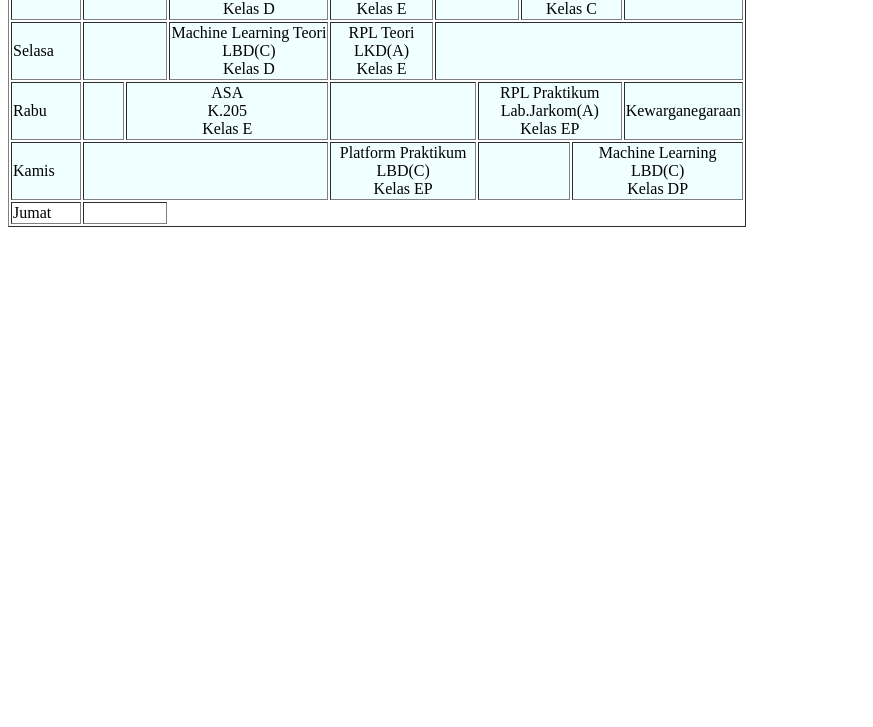
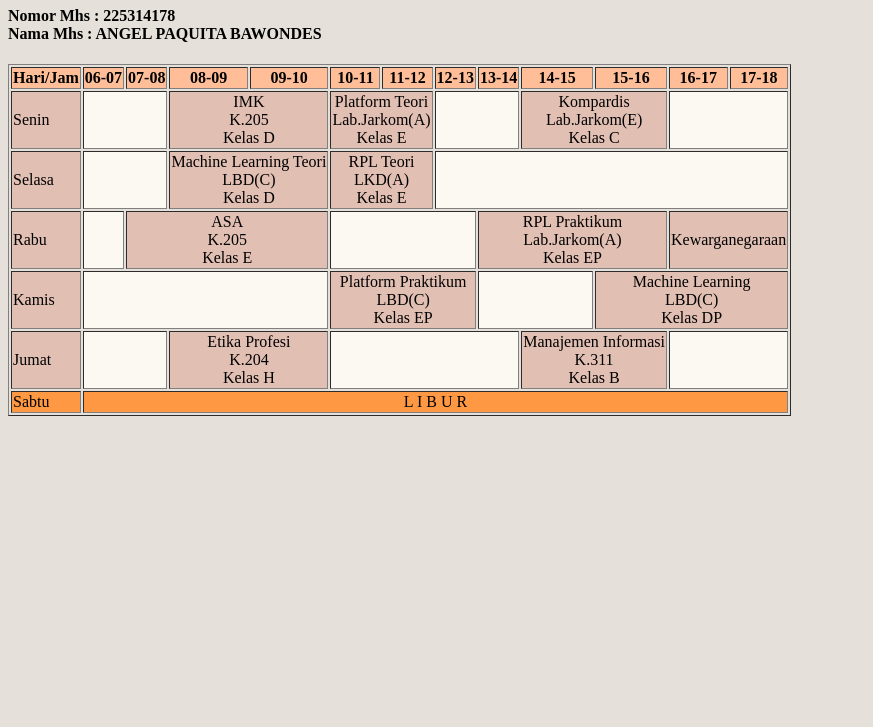
Before and after one commit to ngeelllss/Angel-Paquita-Bawondes-225314178, a plain HTML site: page Jadwal.html in a window 1280 px wide. Shown: the part 73-800 px from the top of the page, without its empty margins (0-873 px from the left). Drawn offline with Linux system fonts and the light colour scheme.

Commit message:
modified:   Jadwal.html

```diff
--- a/Jadwal.html
+++ b/Jadwal.html
@@ -2,9 +2,11 @@
 <html>
     <title>jadwal kuliah angel</title>
     <head>
-        <body>
+        <body bgcolor="E5E1DA">
+            <h1 align="center">Jadwal Kuliah Semester 4</h1>
+            <h4>Nomor Mhs : 225314178<br>Nama Mhs : ANGEL PAQUITA BAWONDES</h4>
     <table border="1">
-        <tr style="background-color:bisque">
+        <tr bgcolor="FFBE98">
             <th>Hari/Jam</th>
             <th>06-07</th>
             <th>07-08</th>
@@ -19,40 +21,48 @@
             <th>16-17</th>
             <th>17-18</th>
         </tr>
-        <tr style="background-color: azure;">
+        <tr bgcolor="E2BFB3">
             <td>Senin</td>
-            <td colspan="2" align="center"></td>
+            <td bgcolor="FBF9F1"colspan="2" align="center"></td>
             <td colspan="2" align="center">IMK <br> K.205 <br> Kelas D</td>
             <td colspan="2" align="center">Platform Teori <br> Lab.Jarkom(A)<br>Kelas E</td>
-            <td colspan="2" align="center"></td>
+            <td bgcolor="FBF9F1"colspan="2" align="center"></td>
             <td colspan="2" align="center">Kompardis<br>Lab.Jarkom(E)<br>Kelas C</td>
-            <td colspan="2" align="center"></td>
+            <td bgcolor="FBF9F1"colspan="2" align="center"></td>
         </tr>
-        <tr style="background-color: azure;">
+        <tr bgcolor="E2BFB3">
             <td>Selasa</td>
-            <td colspan="2" align="center"></td>
+            <td bgcolor="FBF9F1"colspan="2" align="center"></td>
             <td colspan="2" align="center">Machine Learning Teori<br>LBD(C)<br>Kelas D</td>
             <td colspan="2" align="center">RPL Teori<br>LKD(A)<br>Kelas E</td>
-            <td colspan="6" align="center"></td>
+            <td bgcolor="FBF9F1"colspan="6" align="center"></td>
         </tr>
-        <tr style="background-color: azure;">
+        <tr bgcolor="E2BFB3">
             <td>Rabu</td>
-            <td colspan="1" align="center"></td>
+            <td bgcolor="FBF9F1"colspan="1" align="center"></td>
             <td colspan="3" align="center">ASA<br>K.205<br>Kelas E</td>
-            <td colspan="3" align="center"></td>
+            <td bgcolor="FBF9F1"colspan="3" align="center"></td>
             <td colspan="3" align="center">RPL Praktikum<br>Lab.Jarkom(A)<br>Kelas EP</td>
             <td colspan="2" align="center">Kewarganegaraan</td>
         </tr>
-        <tr style="background-color: azure;">
+        <tr bgcolor="E2BFB3">
             <td>Kamis</td>
-            <td colspan="4" align="center"></td>
+            <td bgcolor="FBF9F1"colspan="4" align="center"></td>
             <td colspan="3" align="center">Platform Praktikum<br>LBD(C)<br>Kelas EP</td>
-            <td colspan="2" align="center"></td>
+            <td bgcolor="FBF9F1"colspan="2" align="center"></td>
             <td colspan="3" align="center">Machine Learning<br>LBD(C)<br>Kelas DP</td>
         </tr>
-        <tr>
+        <tr bgcolor="E2BFB3">
             <td>Jumat</td>
-            <td colspan="2"></td>
+            <td bgcolor="FBF9F1"colspan="2" align="center"></td>
+            <td colspan="2" align="center">Etika Profesi<br>K.204<br>Kelas H</td>
+            <td bgcolor="FBF9F1"colspan="4" align="center"></td>
+            <td colspan="2" align="center">Manajemen Informasi<br>K.311<br>Kelas B</td>
+            <td bgcolor="FBF9F1"colspan="2" align="center"></td>
+        </tr>
+        <tr bgcolor="FF9843">
+            <td>Sabtu</td>
+            <td colspan="13" align="center">L I B U R</td>
         </tr>
     </table>
         </body>
```
